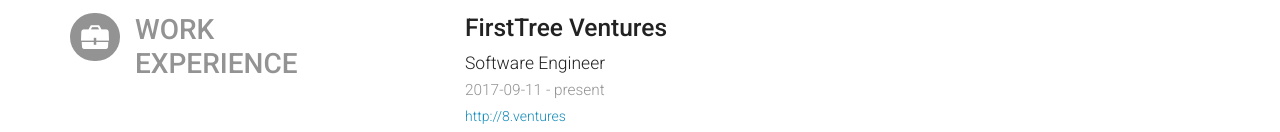
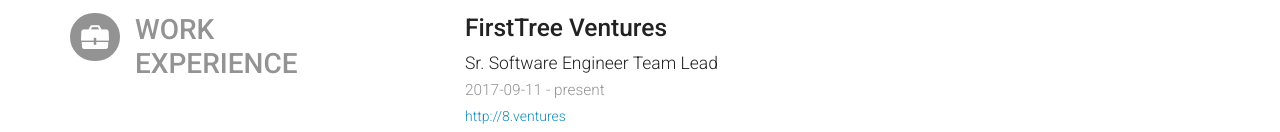
Before and after one commit to iammac360/iammac360.github.io, a plain HTML site: page index.html in a window 1280 px wide. Shown: the part 477-609 px from the top of the page. Drawn offline with nearby package versions, Linux system fonts and the light colour scheme.

Commit message:
Update position

```diff
--- a/index.html
+++ b/index.html
@@ -562,7 +562,7 @@ icon.large {
 					FirstTree Ventures
 				</h3>
 				<div class="position">
-					<p class="lead">Software Engineer</p>
+					<p class="lead">Sr. Software Engineer Team Lead</p>
 				</div>
 				<div class="date">
 					<span class="startDate">
```
